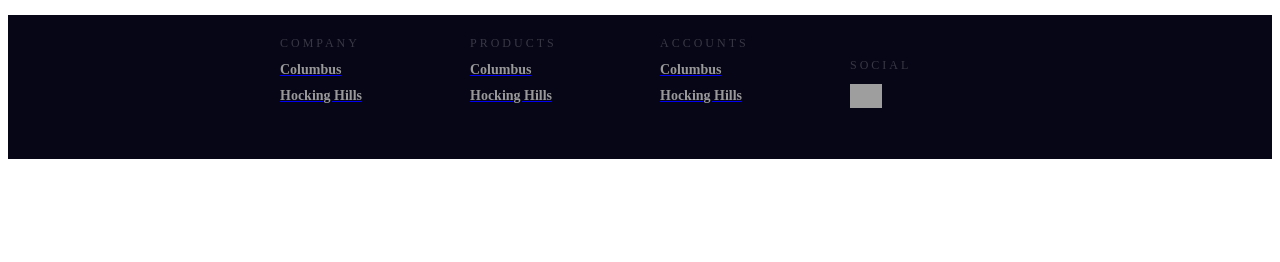
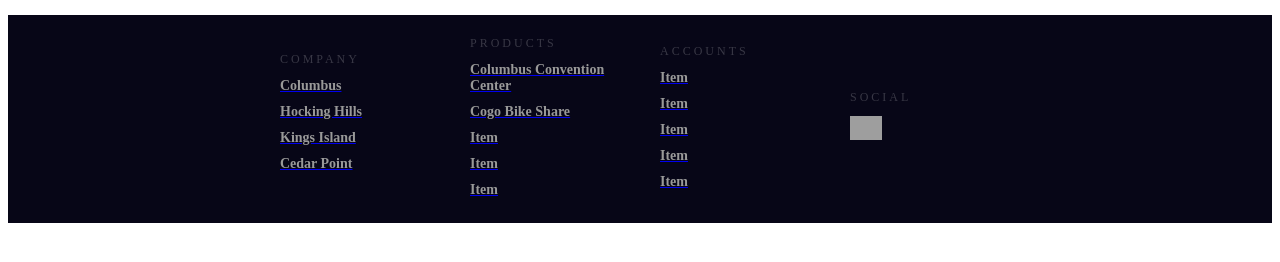
Before and after one commit to loner-Cat21/Ohio-finalProject, a website: page media/index.html in a window 1280 px wide. Shown: the part 104-366 px from the top of the page. Drawn offline with nearby package versions, Linux system fonts and the light colour scheme; grey boxes are pictures that could not be loaded.

Commit message:
Update index.html

```diff
--- a/media/index.html
+++ b/media/index.html
@@ -34,31 +34,31 @@
             <div class="col">
               <h1>Company</h1>
               <ul>
-                <a href="#"><li>Columbus</li></a>
-                <a href="#"><li>Hocking Hills</li></a>
-                <a href="#"><li></li></a>
-                <a href="#"><li></li></a>
-                <a href="#"><li></li></a>
+                <a href="https://www.columbus.gov/" target="_blank"><li>Columbus</li></a>
+                <a href="https://www.hockinghills.com/" target="_blank"><li>Hocking Hills</li></a>
+                <a href="https://www.visitkingsisland.com/" target="_blank"><li>Kings Island</li></a>
+                <a href="https://www.cedarpoint.com/" target="_blank"><li>Cedar Point</li></a>
+                <a href="#" target="_blank"><li></li></a>
               </ul>
             </div>
             <div class="col">
               <h1>Products</h1>
               <ul>
-                <a href="#"><li>Columbus</li></a>
-                <a href="#"><li>Hocking Hills</li></a>
-                <a href="#"><li></li></a>
-                <a href="#"><li></li></a>
-                <a href="#"><li></li></a>
+                <a href="https://columbusconventions.com/" target="_blank"><li>Columbus Convention Center</li></a>
+                <a href="https://cogobikeshare.com/" target="_blank"><li>Cogo Bike Share</li></a>
+                <a href="#" target="_blank"><li>Item</li></a>
+                <a href="#" target="_blank"><li>Item</li></a>
+                <a href="#" target="_blank"><li>Item</li></a>
               </ul>
             </div>
             <div class="col">
               <h1>Accounts</h1>
               <ul>
-                <a href="#"><li>Columbus</li></a>
-                <a href="#"><li>Hocking Hills</li></a>
-                <a href="#"><li></li></a>
-                <a href="#"><li></li></a>
-                <a href="#"><li></li></a>
+                <a href="#" target="_blank"><li>Item</li></a>
+                <a href="#" target="_blank"><li>Item</li></a>
+                <a href="#" target="_blank"><li>Item</li></a>
+                <a href="#" target="_blank"><li>Item</li></a>
+                <a href="#" target="_blank"><li>Item</li></a>
               </ul>
             </div>
             <div class="col social">
```
